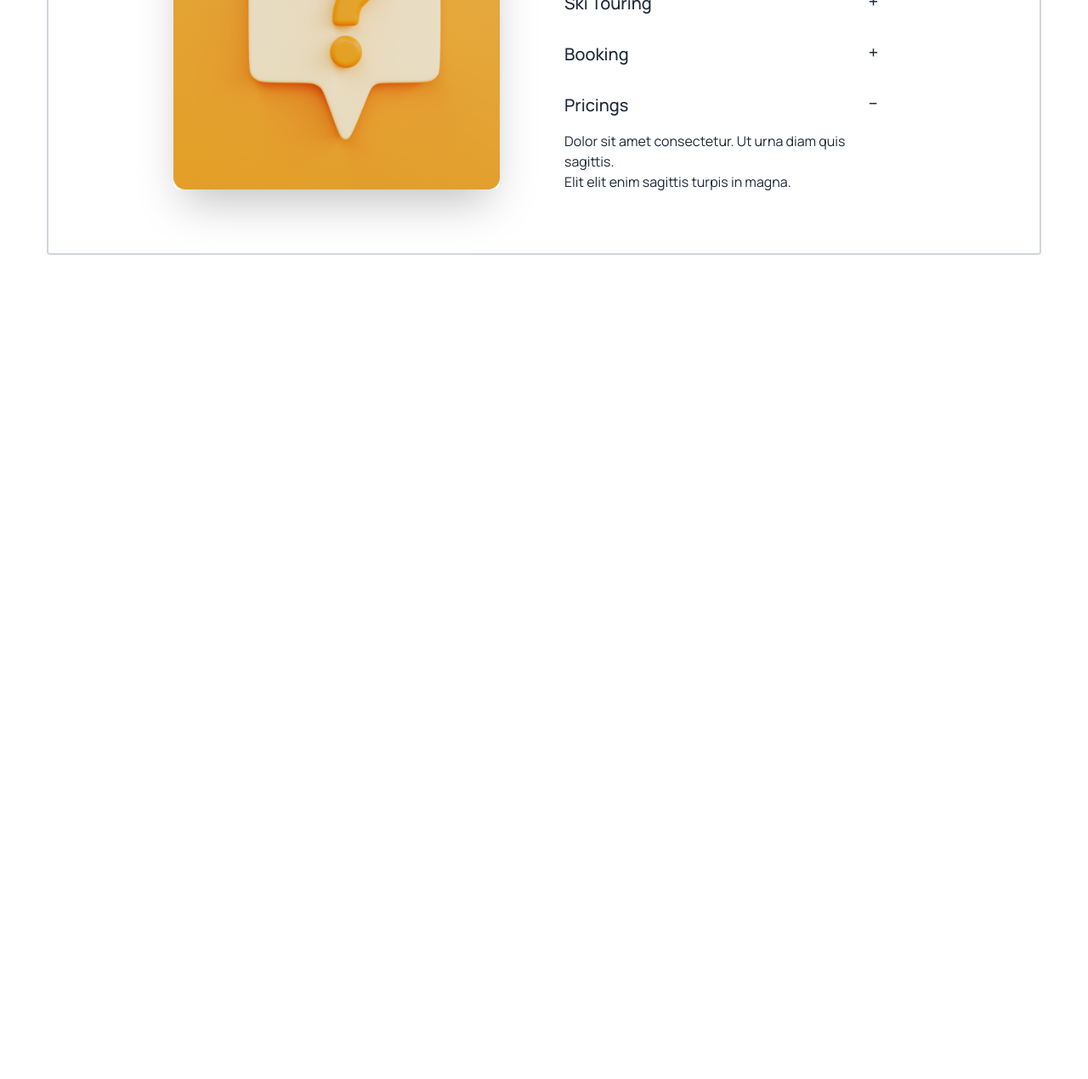
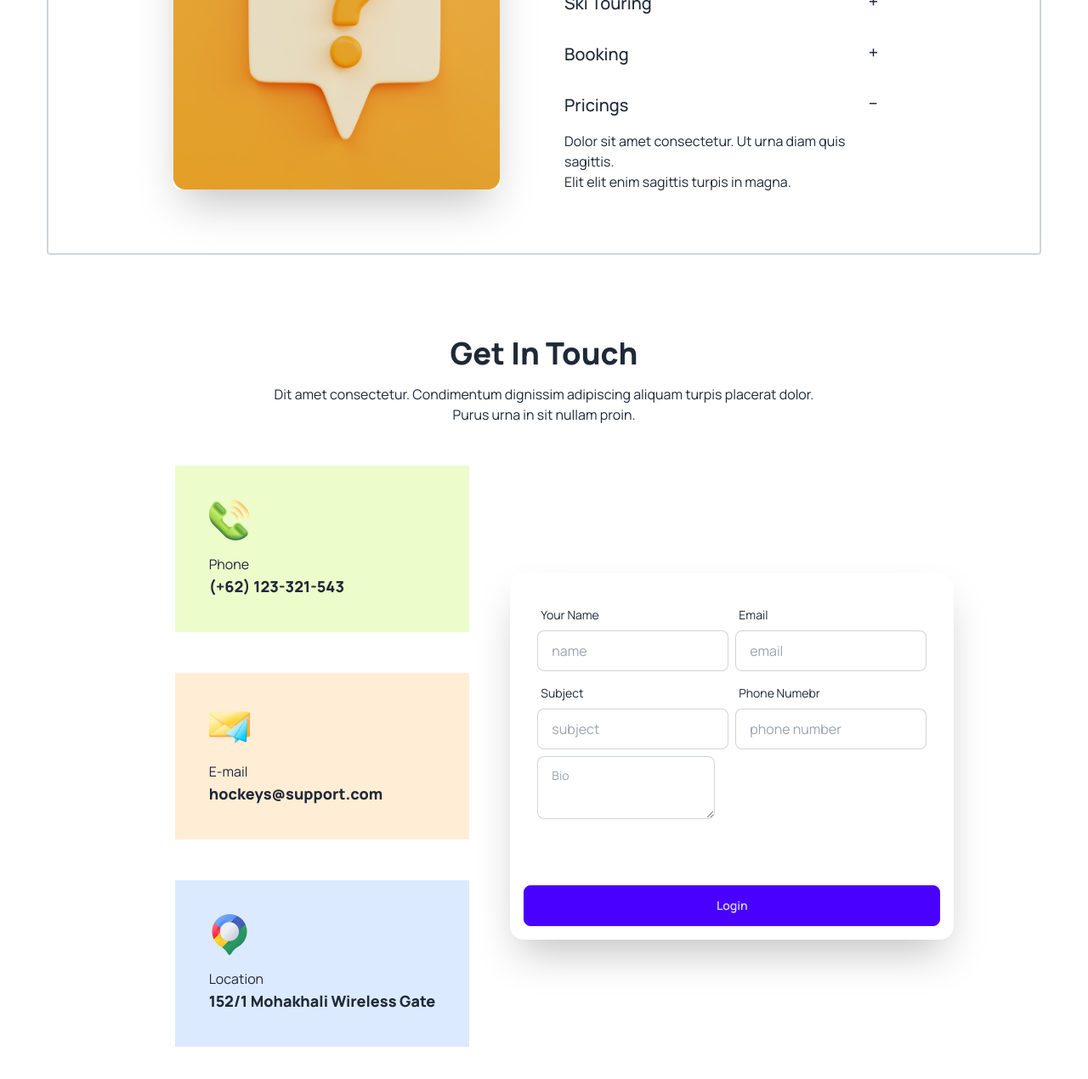
Before and after one commit to nafiulalis/hockeys, a plain HTML site: page index.html in a window 1280 px wide. Shown: the part 3686-4956 px from the top of the page at 85% size. Before the commit the page ends 3986 px from the top, so only its background shows below. Drawn offline with nearby package versions, Linux system fonts and the light colour scheme.

Commit message:
Get in touch section Added

```diff
--- a/index.html
+++ b/index.html
@@ -334,7 +334,8 @@
                 <p>Dit amet consectetur. Condimentum dignissim adipiscing aliquam turpis placerat dolor. Purus urna in
                     sit nullam proin. </p>
             </div>
-            <div class="flex justify-center items-center w-350px lg:w-[1170px] mx-auto gap-6 mt-12 rounded border-gray-300 border-2">
+            <div
+                class="flex justify-center items-center w-350px lg:w-[1170px] mx-auto gap-6 mt-12 rounded border-gray-300 border-2">
                 <div class="hero">
                     <div class="hero-content flex-col lg:flex-row p-8">
                         <div class="flex-1">
@@ -407,6 +408,78 @@
                 </div>
             </div>
         </section>
+        <!-- Get in touch section -->
+        <section>
+            <div class="text-center mt-24 space-y-4">
+                <h2 class="text-4xl font-extrabold">Get In Touch</h2>
+                <p>Dit amet consectetur. Condimentum dignissim adipiscing aliquam turpis placerat dolor. <br> Purus urna
+                    in sit nullam proin. </p>
+            </div>
+            <div class="flex flex-col lg:flex-row justify-center items-center">
+                <!-- Icon Side -->
+                <div>
+                    <div class="m-12 p-10 bg-lime-100">
+                        <img src="/Images/Group 1171275317.png" alt="">
+                        <p class="pt-4">Phone</p>
+                        <h3 class="text-lg font-extrabold">(+62) 123-321-543</h3>
+                    </div>
+                    <div class="m-12 p-10 bg-orange-100">
+                        <img src="/Images/Group 1171275318.png" alt="">
+                        <p class="pt-4">E-mail</p>
+                        <h3 class="text-lg font-extrabold">hockeys@support.com</h3>
+                    </div>
+                    <div class="m-12 p-10 bg-blue-100">
+                        <img src="/Images/Group 1171275321.png" alt="">
+                        <p class="pt-4">Location</p>
+                        <h3 class="text-lg font-extrabold">152/1 Mohakhali Wireless Gate</h3>
+                    </div>
+                </div>
+                <!-- Form Side -->
+                <div>
+                    <div class="hero ">
+                        <div class="card shrink-0 w-full shadow-2xl bg-base-100">
+                            <form class="card-body grid grid-cols-2">
+                                <div class="form-control">
+                                    <label class="label">
+                                        <span class="label-text">Your Name</span>
+                                    </label>
+                                    <input type="text" placeholder="name" class="input input-bordered" required />
+                                </div>
+                                <div class="form-control">
+                                    <label class="label">
+                                        <span class="label-text">Email</span>
+                                    </label>
+                                    <input type="email" placeholder="email" class="input input-bordered" required />
+                                </div>
+                                <div class="form-control">
+                                    <label class="label">
+                                        <span class="label-text">Subject</span>
+                                    </label>
+                                    <input type="text" placeholder="subject" class="input input-bordered" required />
+                                </div>
+                                <div class="form-control">
+                                    <label class="label">
+                                        <span class="label-text">Phone Numebr</span>
+                                    </label>
+                                    <input type="number" placeholder="phone number" class="input input-bordered"
+                                        required />
+                                </div>
+                                <div class="">
+                                    <textarea class="textarea textarea-bordered" placeholder="Bio"></textarea>
+                                </div>
+
+                            </form>
+                            <div class="form-control mt-6 p-4">
+                                <button class="btn btn-primary">Login</button>
+                            </div>
+                        </div>
+
+                    </div>
+                </div>
+
+            </div>
+            </div>
+        </section>
     </main>
     <footer>
 
```
